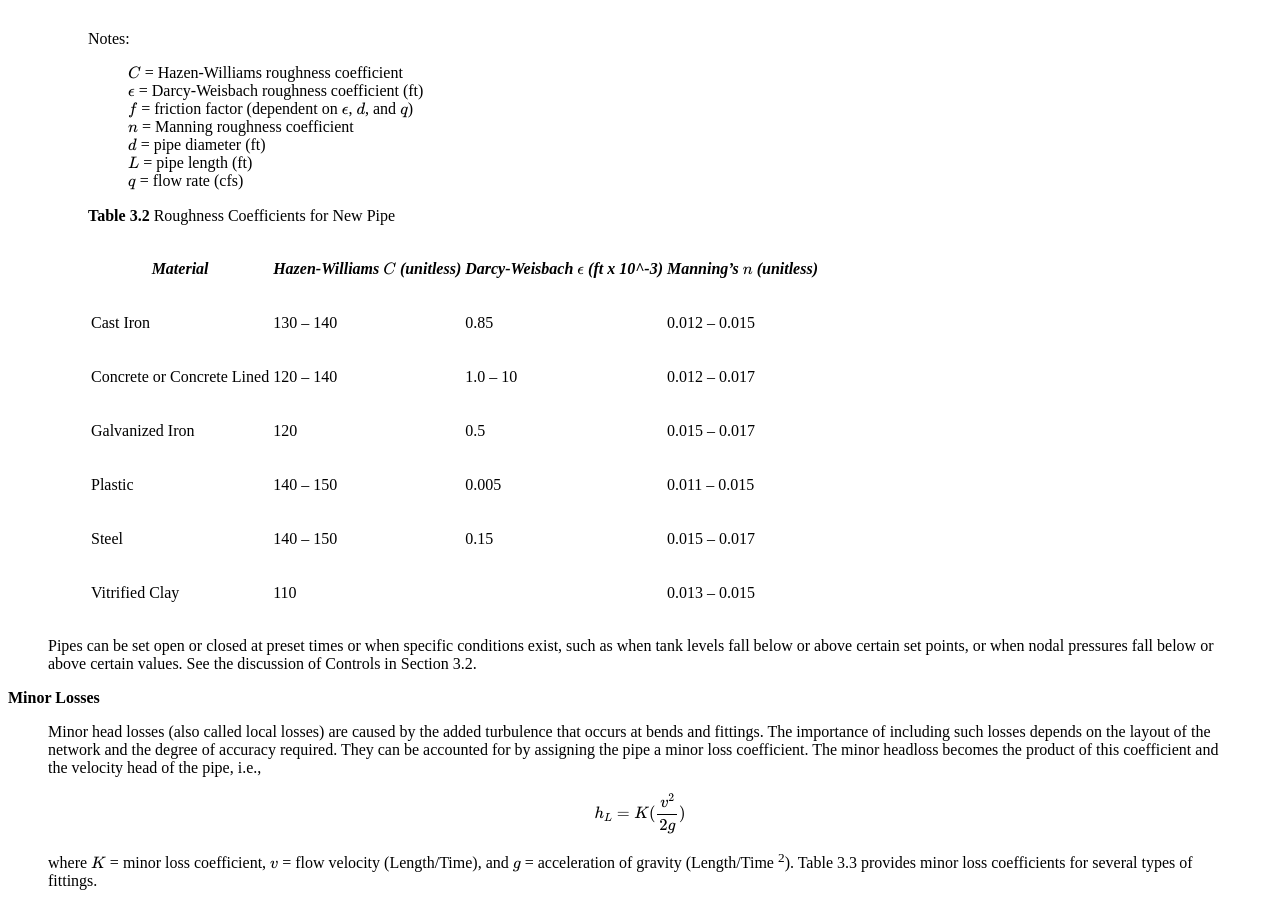
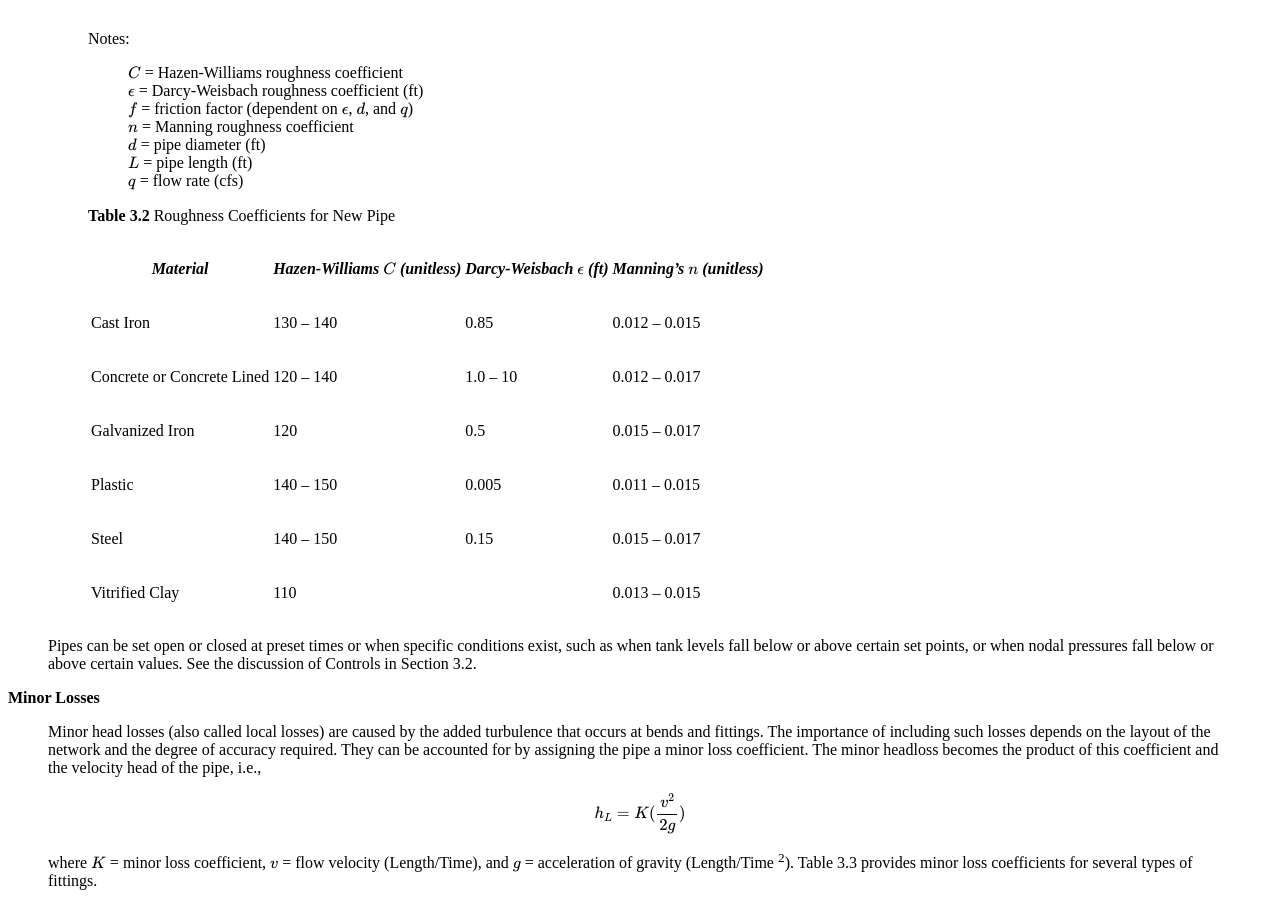
Before and after one commit to USEPA/epanet-manual, a Sphinx documentation site: the page built from docs/3_network_model.rst, in a window 1280 px wide and 900 px high, scrolled down 3942 px. Built offline with Sphinx 7.4.7 and the Read the Docs theme 2.0.0, drawn with Linux system fonts in a browser that asks for light colours.

Commit message:
Signed-off-by: fengshang1972 <51705206+fengshang1972@users.noreply.github.com>

```diff
--- a/docs/3_network_model.rst
+++ b/docs/3_network_model.rst
@@ -279,7 +279,7 @@
     +-----------------+------------------+-----------------+-----------------+
     |    *Material*   | *Hazen-Williams* | *Darcy-Weisbach*| *Manning's*     |
     |                 | :math:`C`        | :math:`\epsilon`| :math:`n`       |
-    |                 | *(unitless)*     | *(ft x 10^-3)*  | *(unitless)*    |
+    |                 | *(unitless)*     | *(ft)*          | *(unitless)*    |
     +=================+==================+=================+=================+
     |    Cast Iron    |    130 -- 140    |     0.85        |  0.012 -- 0.015 |
     +-----------------+------------------+-----------------+-----------------+
```
